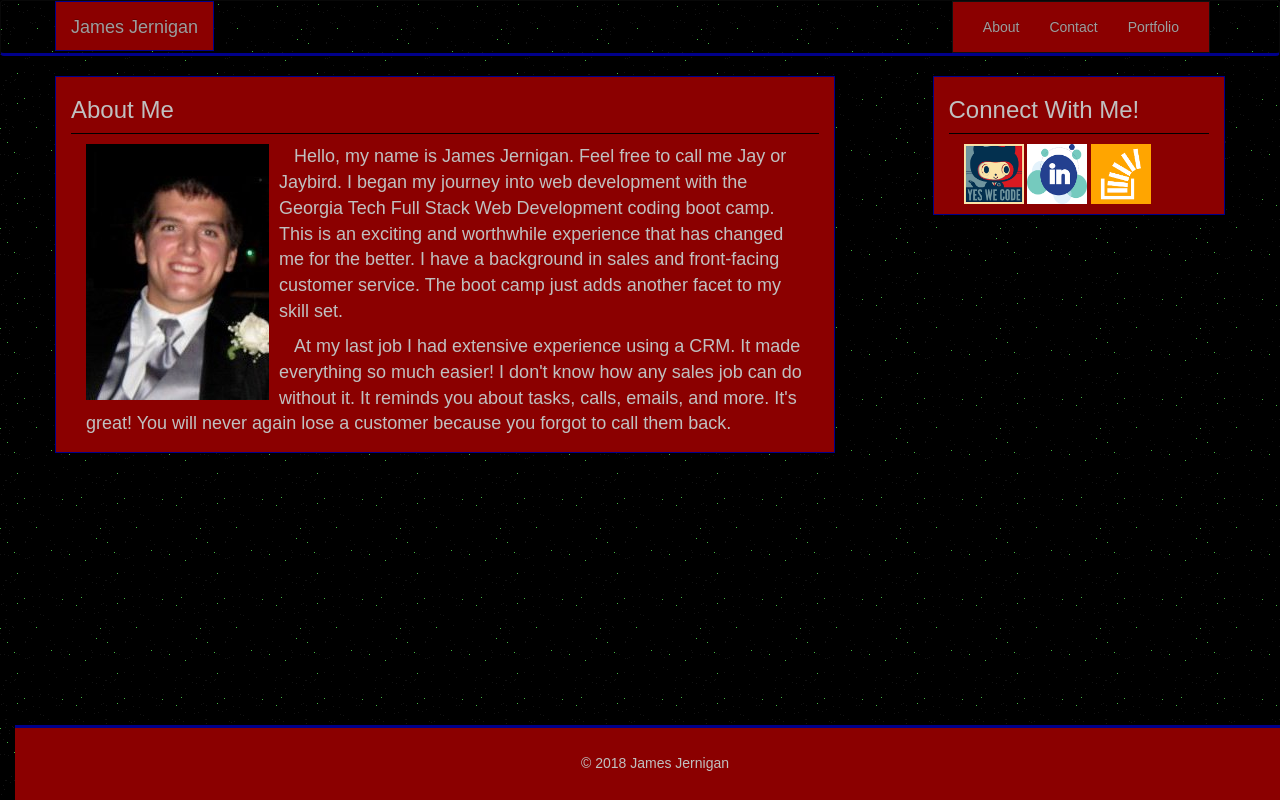
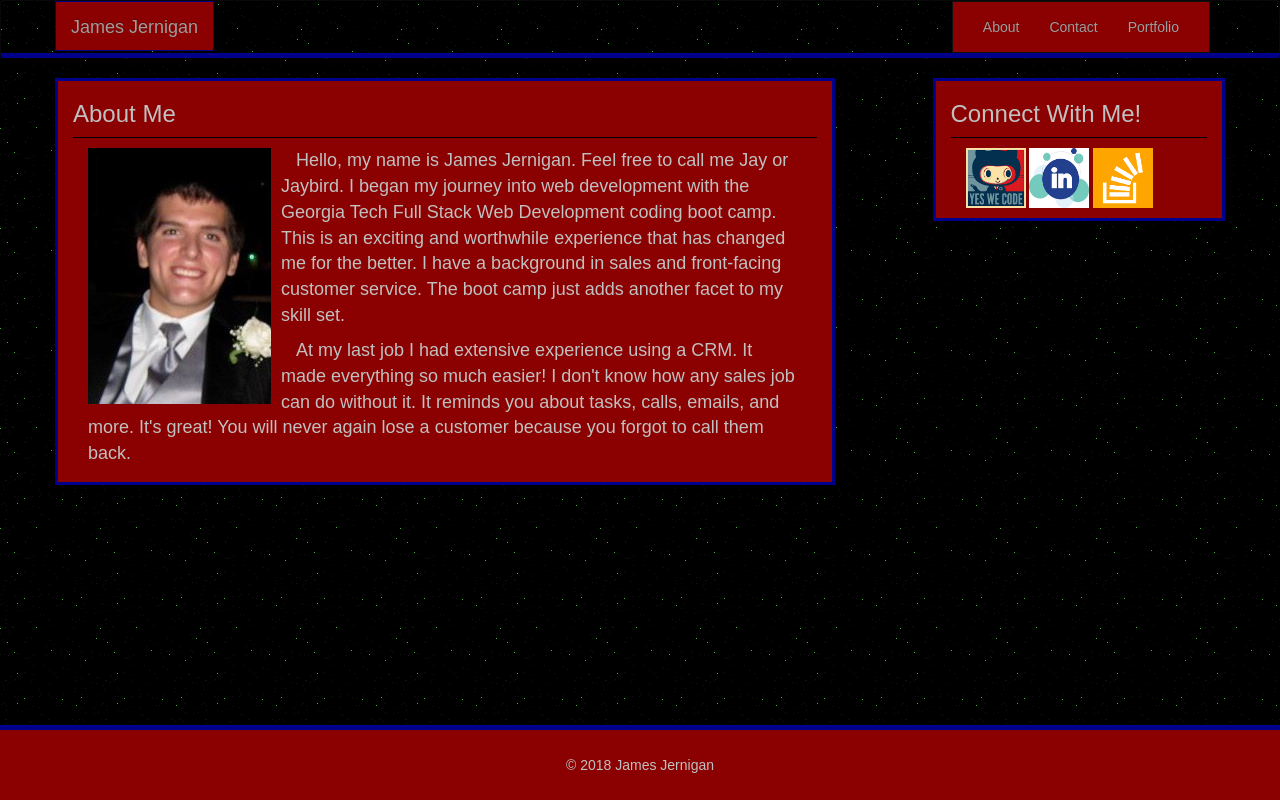
Before and after one commit to Livingnight/Bootstrap-Portfolio, a plain HTML site: page index.html in a window 1280 px wide. Drawn offline with nearby package versions, Linux system fonts and the light colour scheme.

Commit message:
fixed footer and made borders thicker

```diff
--- a/assets/css/style.css
+++ b/assets/css/style.css
@@ -13,7 +13,7 @@ body {
 .navbar-inverse{
     /*!*background:;*!*/
     background-image: url("../images/darkness.png");
-    border-bottom: 3px solid darkblue;
+    border-bottom: 5px solid darkblue;
     /*padding-bottom: 15px;*/
     /*position: relative;*/
     /*height: 100px;*/
@@ -70,7 +70,7 @@ body {
     /*width: 650px;*/
     padding-bottom: 5px;
     color: silver;
-    border: 1px solid darkblue;
+    border: 3px solid darkblue;
 }
 #main-content-column-left header{
     font-size: 26px;
@@ -95,7 +95,7 @@ body {
     /*width: 270px;*/
     color: silver;
     padding-bottom: 10px;
-    border: 1px solid darkblue;
+    border: 3px solid darkblue;
 }
 #connect-content header{
     font-size: 26px;
@@ -117,10 +117,11 @@ body {
 }
 
 .footer {
-    border-top: 3px solid darkblue;
+    border-top: 5px solid darkblue;
     background: darkred;
-    position: absolute;
+    position: fixed;
     bottom: 0;
+    left: 0;
     height: 75px;
     text-align: center;
     padding-top: 25px;
--- a/index.html
+++ b/index.html
@@ -13,6 +13,7 @@
             src="https://code.jquery.com/jquery-3.3.1.js"
             integrity="sha256-2Kok7MbOyxpgUVvAk/HJ2jigOSYS2auK4Pfzbm7uH60="
             crossorigin="anonymous"></script>
+
     <script src="https://maxcdn.bootstrapcdn.com/bootstrap/3.3.7/js/bootstrap.min.js" integrity="sha384-Tc5IQib027qvyjSMfHjOMaLkfuWVxZxUPnCJA7l2mCWNIpG9mGCD8wGNIcPD7Txa" crossorigin="anonymous"></script>
 
     <link rel = "stylesheet" type = "text/css" href = "assets/css/style.css">
@@ -86,15 +87,15 @@
         <!--<div id ="push"></div>-->
     </div>
 
-    <div class = "footer text-center">
+    <footer class = "footer text-center">
         <div class = "container">
-            <div class = "row">
+            <!--<div class = "row">-->
             <p>
                 &copy; 2018 James Jernigan
             </p>
-            </div>
+            <!--</div>-->
         </div>
-    </div>
-    <script src="https://maxcdn.bootstrapcdn.com/bootstrap/3.3.7/js/bootstrap.min.js" integrity="sha384-Tc5IQib027qvyjSMfHjOMaLkfuWVxZxUPnCJA7l2mCWNIpG9mGCD8wGNIcPD7Txa" crossorigin="anonymous"></script>
+    </footer>
+</div>
 </body>
 </html>
```
